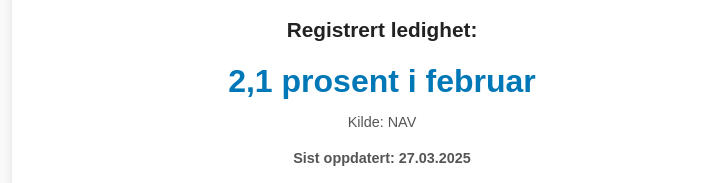
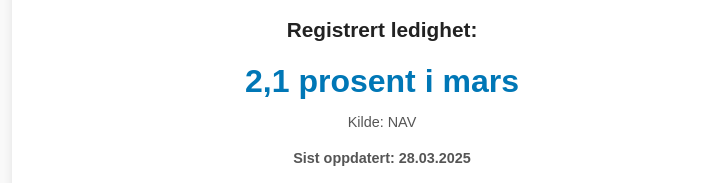
Before and after one commit to arbeidsledighet/arbeidsledighet, a plain HTML site: page index.html in a window 1280 px wide. Shown: the part 228-411 px from the top of the page, without its empty margins (258-978 px from the left). Drawn offline with Linux system fonts and the light colour scheme.

Commit message:
Update index.html
Registrert ledighet mars

```diff
--- a/index.html
+++ b/index.html
@@ -75,11 +75,11 @@
 
         <div class="data-section">
             <p class="data-title">Registrert ledighet:</p>
-            <p class="data-value">2,1 prosent i februar</p>
+            <p class="data-value">2,1 prosent i mars</p>
             <p class="source">Kilde: NAV</p>
         </div>
 
-        <p class="source"><strong>Sist oppdatert: 27.03.2025</strong></p>
+        <p class="source"><strong>Sist oppdatert: 28.03.2025</strong></p>
 
         <div class="info-box">
             <h2>Hvilket ledighetstall skal jeg bruke?</h2>
```
